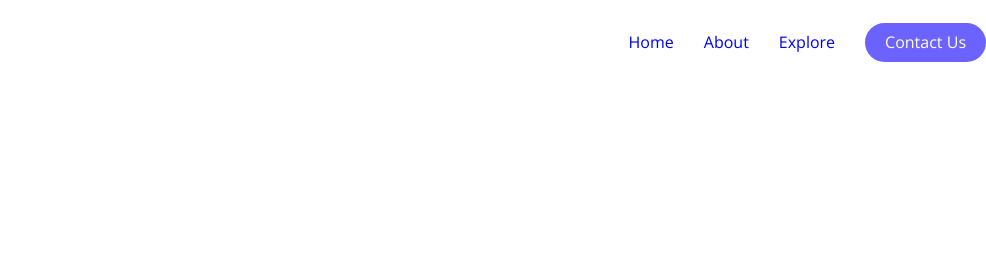
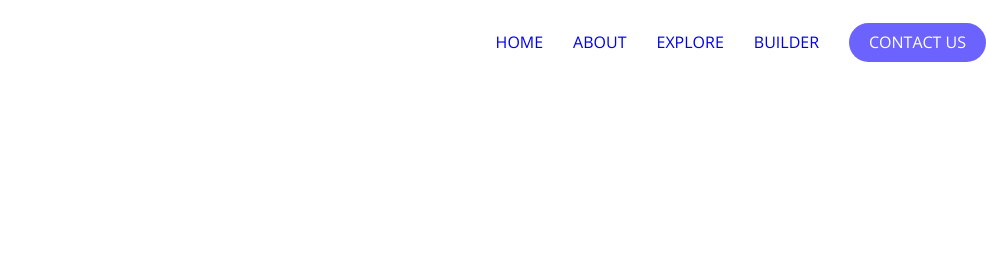
Before and after one commit to Athul-Sabu/Features, a plain HTML site: page index.html in a window 1280 px wide. Shown: the top 280 px of the page, 294-1280 px from the left. Drawn offline with nearby package versions, Linux system fonts and the light colour scheme.

Commit message:
Update index.html

```diff
--- a/index.html
+++ b/index.html
@@ -12,10 +12,11 @@
           <div class="container">
             <a href="https://athul-sabu.github.io/ARIA-P1/" class="logo"><img src = "https://i.ibb.co/726S8HY/tat.png"  width="160" height="45" /></a>
             <ul class="links">
-              <li><a href="https://athul-sabu.github.io/ARIA-P1/">Home</a></li>
-              <li><a href="https://athul-sabu.github.io/ARIA-P2/">About</a></li>
-              <li><a href="https://athul-sabu.github.io/ARIA-P3">Explore</a></li>
-              <li><https://athul-sabu.github.io/Aria-Contact/">Contact Us</a></li>
+              <li><a href="https://athul-sabu.github.io/ARIA-P1/">HOME</a></li>
+              <li><a href="https://athul-sabu.github.io/ARIA-P2/">ABOUT</a></li>
+              <li><a href="https://athul-sabu.github.io/ARIA-P3">EXPLORE</a></li>
+              <li><a href="https://athul-sabu.github.io/ARIA-BUILDER/">BUILDER</a></li>
+              <li><https://athul-sabu.github.io/Aria-Contact/">CONTACT US</a></li>
             </ul>
           </div>
         </header>
```
